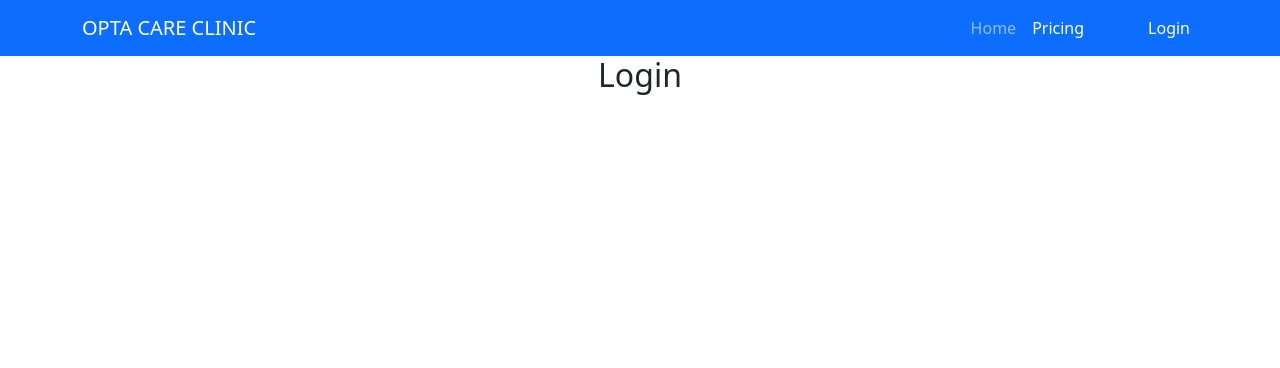
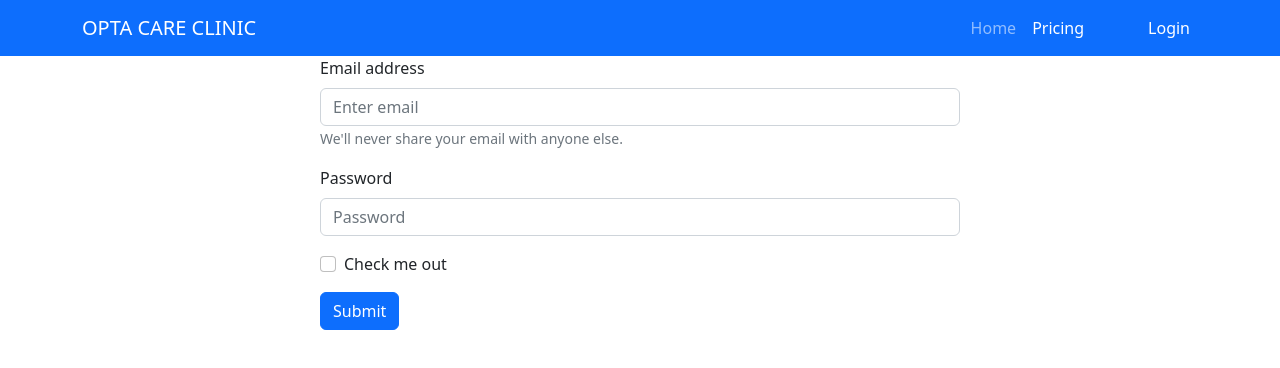
Before and after one commit to dev-rahim/react-opta-care-clinic, a React (Create React App) app: page /login in a window 1280 px wide. Shown: the top 368 px of the page. Built offline with nearby package versions, Linux system fonts and the light colour scheme; the HTML template or start-up script is replaced by a standard one.

Commit message:
added login from

```diff
--- a/src/Components/Login/Login.js
+++ b/src/Components/Login/Login.js
@@ -1,11 +1,36 @@
 import React from 'react';
+import { Button, Form } from 'react-bootstrap';
 import MenuBar from '../Shared/Menubar/MenuBar';
 
 const Login = () => {
+    const handleRegestration = (e) => {
+        e.preventDefault();
+    }
     return (
         <div>
-            <MenuBar/>
-            <h2>Login</h2>
+            <MenuBar />
+            <div className="w-50 mx-auto text-start">
+                <Form onSubmit={handleRegestration}>
+                    <Form.Group className="mb-3" controlId="formBasicEmail">
+                        <Form.Label>Email address</Form.Label>
+                        <Form.Control type="email" placeholder="Enter email" />
+                        <Form.Text className="text-muted">
+                            We'll never share your email with anyone else.
+                        </Form.Text>
+                    </Form.Group>
+
+                    <Form.Group className="mb-3" controlId="formBasicPassword">
+                        <Form.Label>Password</Form.Label>
+                        <Form.Control type="password" placeholder="Password" />
+                    </Form.Group>
+                    <Form.Group className="mb-3" controlId="formBasicCheckbox">
+                        <Form.Check type="checkbox" label="Check me out" />
+                    </Form.Group>
+                    <button className='btn btn-primary' type="">
+                        Submit
+                    </button>
+                </Form>
+            </div>
         </div>
     );
 };
```
